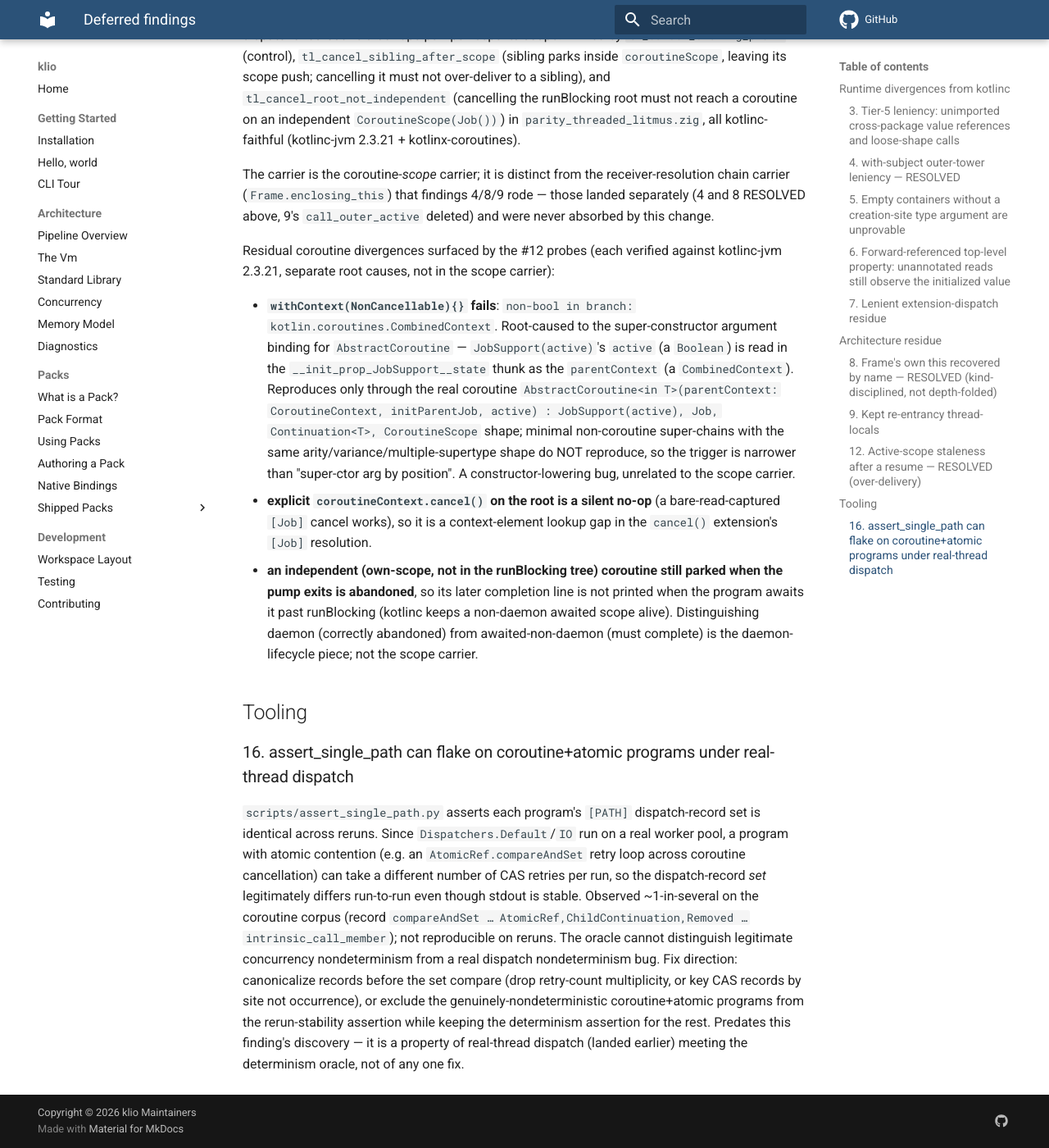
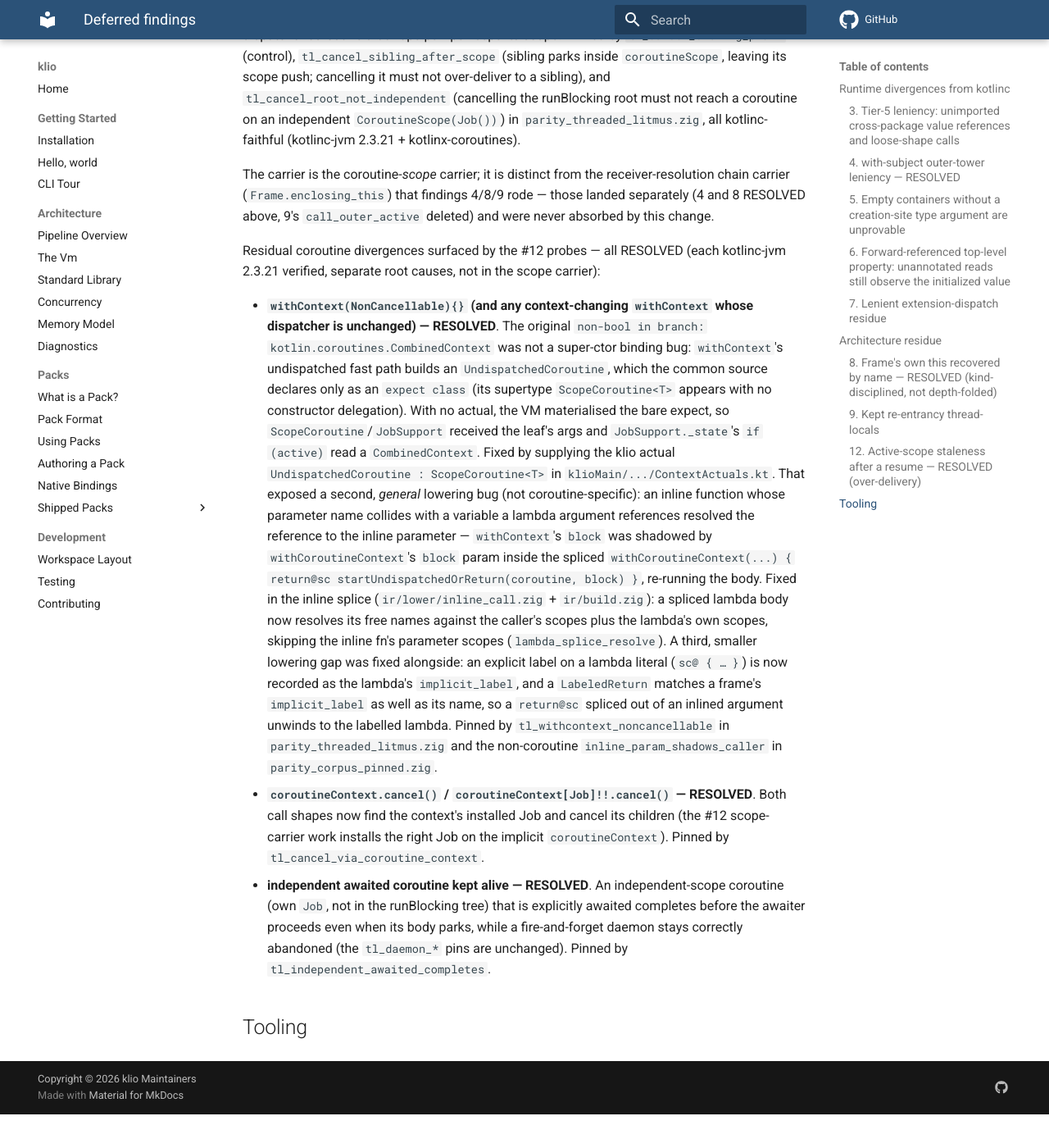
Before and after one commit to DrewCarlson/klio, an MkDocs documentation site: the page built from docs/analysis/deferred-findings.md, in a window 1280 px wide and 1400 px high, scrolled down 3979 px. Shown: the whole window at 82% size. Built offline with MkDocs 1.6.1 and Material for MkDocs 9.7.7, drawn with Linux system fonts in a browser that asks for light colours; comment, search, counter and statistics services are not loaded; after the commit the page ends 5338 px from its top, so only the background shows below that.

Commit message:
ir, kxco: fix inline-splice name capture and labeled lambda returns
A spliced inline body resolved free names against the inline function's own
parameters, so withContext's block was captured by the enclosing block
parameter. Lambda literals now keep their explicit label.

```diff
--- a/docs/analysis/deferred-findings.md
+++ b/docs/analysis/deferred-findings.md
@@ -191,46 +191,47 @@
 4/8/9 rode — those landed separately (4 and 8 RESOLVED above, 9's
 `call_outer_active` deleted) and were never absorbed by this change.
 
-Residual coroutine divergences surfaced by the #12 probes (each verified
-against kotlinc-jvm 2.3.21, separate root causes, not in the scope carrier):
+Residual coroutine divergences surfaced by the #12 probes — all RESOLVED
+(each kotlinc-jvm 2.3.21 verified, separate root causes, not in the scope
+carrier):
 
-- **`withContext(NonCancellable){}` fails**: `non-bool in branch:
-  kotlin.coroutines.CombinedContext`. Root-caused to the super-constructor
-  argument binding for `AbstractCoroutine` — `JobSupport(active)`'s `active`
-  (a `Boolean`) is read in the `__init_prop_JobSupport__state` thunk as the
-  `parentContext` (a `CombinedContext`). Reproduces only through the real
-  coroutine `AbstractCoroutine<in T>(parentContext: CoroutineContext,
-  initParentJob, active) : JobSupport(active), Job, Continuation<T>,
-  CoroutineScope` shape; minimal non-coroutine super-chains with the same
-  arity/variance/multiple-supertype shape do NOT reproduce, so the trigger is
-  narrower than "super-ctor arg by position". A constructor-lowering bug,
-  unrelated to the scope carrier.
-- **explicit `coroutineContext.cancel()` on the root is a silent no-op**
-  (a bare-read-captured `[Job]` cancel works), so it is a context-element
-  lookup gap in the `cancel()` extension's `[Job]` resolution.
-- **an independent (own-scope, not in the runBlocking tree) coroutine still
-  parked when the pump exits is abandoned**, so its later completion line is
-  not printed when the program awaits it past runBlocking (kotlinc keeps a
-  non-daemon awaited scope alive). Distinguishing daemon (correctly
-  abandoned) from awaited-non-daemon (must complete) is the
-  daemon-lifecycle piece; not the scope carrier.
+- **`withContext(NonCancellable){}` (and any context-changing `withContext`
+  whose dispatcher is unchanged) — RESOLVED**. The original `non-bool in
+  branch: kotlin.coroutines.CombinedContext` was not a super-ctor binding
+  bug: `withContext`'s undispatched fast path builds an
+  `UndispatchedCoroutine`, which the common source declares only as an
+  `expect class` (its supertype `ScopeCoroutine<T>` appears with no
+  constructor delegation). With no actual, the VM materialised the bare
+  expect, so `ScopeCoroutine`/`JobSupport` received the leaf's args and
+  `JobSupport._state`'s `if (active)` read a `CombinedContext`. Fixed by
+  supplying the klio actual `UndispatchedCoroutine : ScopeCoroutine<T>` in
+  `klioMain/.../ContextActuals.kt`. That exposed a second, *general* lowering
+  bug (not coroutine-specific): an inline function whose parameter name
+  collides with a variable a lambda argument references resolved the
+  reference to the inline parameter — `withContext`'s `block` was shadowed by
+  `withCoroutineContext`'s `block` param inside the spliced
+  `withCoroutineContext(...) { return@sc startUndispatchedOrReturn(coroutine,
+  block) }`, re-running the body. Fixed in the inline splice
+  (`ir/lower/inline_call.zig` + `ir/build.zig`): a spliced lambda body now
+  resolves its free names against the caller's scopes plus the lambda's own
+  scopes, skipping the inline fn's parameter scopes
+  (`lambda_splice_resolve`). A third, smaller lowering gap was fixed
+  alongside: an explicit label on a lambda literal (`sc@ { … }`) is now
+  recorded as the lambda's `implicit_label`, and a `LabeledReturn` matches a
+  frame's `implicit_label` as well as its name, so a `return@sc` spliced out
+  of an inlined argument unwinds to the labelled lambda. Pinned by
+  `tl_withcontext_noncancellable` in `parity_threaded_litmus.zig` and the
+  non-coroutine `inline_param_shadows_caller` in `parity_corpus_pinned.zig`.
+- **`coroutineContext.cancel()` / `coroutineContext[Job]!!.cancel()` —
+  RESOLVED**. Both call shapes now find the context's installed Job and
+  cancel its children (the #12 scope-carrier work installs the right Job on
+  the implicit `coroutineContext`). Pinned by
+  `tl_cancel_via_coroutine_context`.
+- **independent awaited coroutine kept alive — RESOLVED**. An
+  independent-scope coroutine (own `Job`, not in the runBlocking tree) that
+  is explicitly awaited completes before the awaiter proceeds even when its
+  body parks, while a fire-and-forget daemon stays correctly abandoned (the
+  `tl_daemon_*` pins are unchanged). Pinned by
+  `tl_independent_awaited_completes`.
 
 ## Tooling
-
-### 16. assert_single_path can flake on coroutine+atomic programs under real-thread dispatch
-
-`scripts/assert_single_path.py` asserts each program's `[PATH]` dispatch-record
-set is identical across reruns. Since `Dispatchers.Default`/`IO` run on a real
-worker pool, a program with atomic contention (e.g. an `AtomicRef.compareAndSet`
-retry loop across coroutine cancellation) can take a different number of CAS
-retries per run, so the dispatch-record *set* legitimately differs run-to-run
-even though stdout is stable. Observed ~1-in-several on the coroutine corpus
-(record `compareAndSet … AtomicRef,ChildContinuation,Removed …
-intrinsic_call_member`); not reproducible on reruns. The oracle cannot
-distinguish legitimate concurrency nondeterminism from a real dispatch
-nondeterminism bug. Fix direction: canonicalize records before the set compare
-(drop retry-count multiplicity, or key CAS records by site not occurrence), or
-exclude the genuinely-nondeterministic coroutine+atomic programs from the
-rerun-stability assertion while keeping the determinism assertion for the rest.
-Predates this finding's discovery — it is a property of real-thread dispatch
-(landed earlier) meeting the determinism oracle, not of any one fix.
```
Also changed, not shown: 12 other files.
